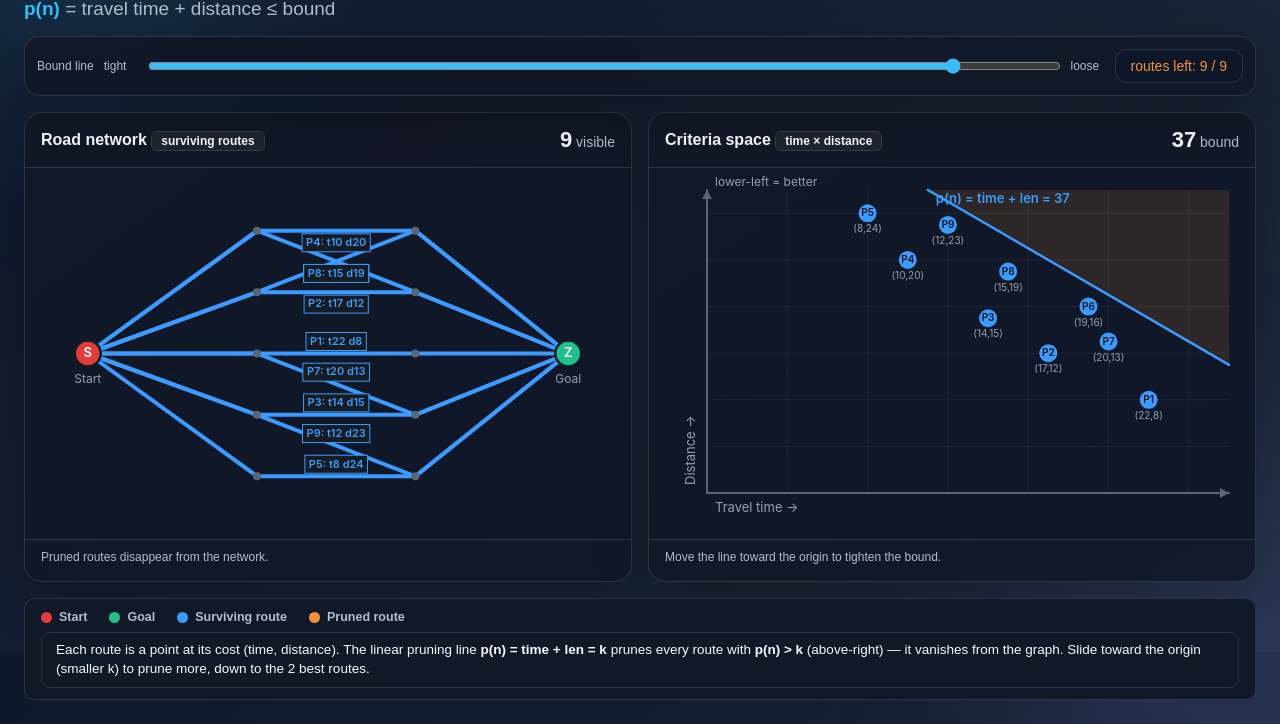
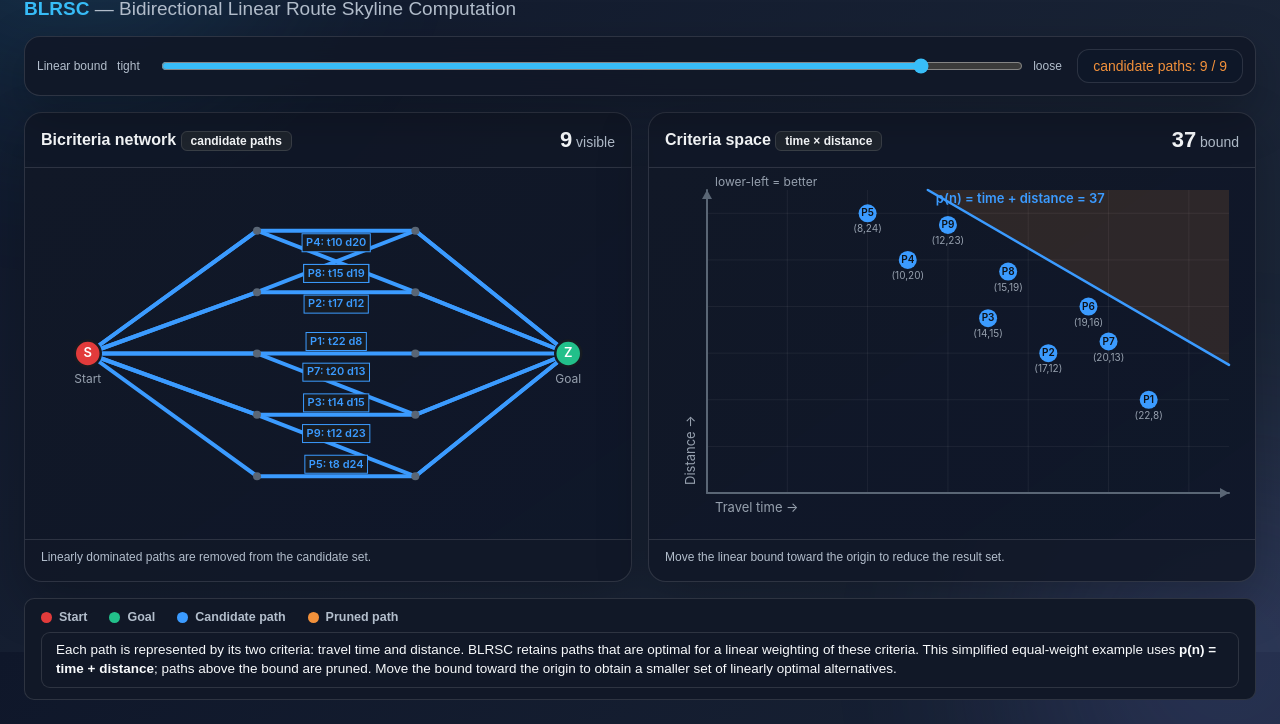
Before and after one commit to sonjawaldi/DarascienceSeminar, a website: page Linear/index.html in a window 1280 px wide. Shown: the part 148-872 px from the top of the page. Drawn offline with Linux system fonts and the light colour scheme.

Commit message:
chnage title

```diff
--- a/Linear/index.html
+++ b/Linear/index.html
@@ -3,7 +3,7 @@
 <head>
 <meta charset="UTF-8">
 <meta name="viewport" content="width=device-width, initial-scale=1.0">
-<title>BLRSC — Skyline Path Optimization (SJSK14)</title>
+<title>Linear Path Skyline Computation in Bicriteria Networks</title>
 <link rel="icon" type="image/png" href="/favicon.png">
 <link rel="stylesheet" href="/responsive.css">
 <style>
@@ -130,39 +130,39 @@
   <div class="page-shell">
   <header class="page-header">
     <div class="page-title-wrap">
-      <h1>BLRSC — Linear Skyline Pruning</h1>
-      <div class="formula"><b>p(n)</b> = travel time + distance ≤ bound</div>
+      <h1>Linear Path Skyline Computation in Bicriteria Networks</h1>
+      <div class="formula"><b>BLRSC</b> — Bidirectional Linear Route Skyline Computation</div>
     </div>
   </header>
 
   <div class="controls">
     <div class="range-wrap">
-      <span class="stepnum">Bound line</span>
+      <span class="stepnum">Linear bound</span>
       <span class="stepnum">tight</span>
       <input type="range" id="bound" min="29" max="38" step="1" value="37">
       <span class="stepnum">loose</span>
     </div>
-    <div class="verdict" id="prunecount">routes left: 9 / 9</div>
+    <div class="verdict" id="prunecount">candidate paths: 9 / 9</div>
   </div>
 
   <main>
     <div class="col">
-      <div class="col-head"><span class="name">Road network <span class="tag">surviving routes</span></span><span class="cnt"><b id="routecount-l">9</b> visible</span></div>
+      <div class="col-head"><span class="name">Bicriteria network <span class="tag">candidate paths</span></span><span class="cnt"><b id="routecount-l">9</b> visible</span></div>
       <div class="canvas-wrap"><canvas id="map"></canvas></div>
-      <div class="algorithm-status">Pruned routes disappear from the network.</div>
+      <div class="algorithm-status">Linearly dominated paths are removed from the candidate set.</div>
     </div>
     <div class="col">
       <div class="col-head"><span class="name">Criteria space <span class="tag">time × distance</span></span><span class="cnt"><b id="boundvalue">37</b> bound</span></div>
       <div class="canvas-wrap"><canvas id="plot"></canvas></div>
-      <div class="algorithm-status">Move the line toward the origin to tighten the bound.</div>
+      <div class="algorithm-status">Move the linear bound toward the origin to reduce the result set.</div>
     </div>
   </main>
 
   <footer aria-label="Legend">
     <span class="item"><span class="dot" style="background:var(--start)"></span><b>Start</b></span>
     <span class="item"><span class="dot" style="background:var(--goal)"></span><b>Goal</b></span>
-    <span class="item"><span class="dot" style="background:var(--keep)"></span><b>Surviving route</b></span>
-    <span class="item"><span class="dot" style="background:var(--prune)"></span><b>Pruned route</b></span>
+    <span class="item"><span class="dot" style="background:var(--keep)"></span><b>Candidate path</b></span>
+    <span class="item"><span class="dot" style="background:var(--prune)"></span><b>Pruned path</b></span>
     <div class="narr" id="narr"></div>
   </footer>
   </div>
@@ -323,7 +323,7 @@
     }
     // label the bound line
     ctx.fillStyle=C.keep; ctx.font='600 13px -apple-system,Segoe UI,sans-serif'; ctx.textAlign='left'; ctx.textBaseline='bottom';
-    ctx.fillText('p(n) = time + len = '+k, x1+8, y1+16);
+    ctx.fillText('p(n) = time + distance = '+k, x1+8, y1+16);
   }
 
   function draw(){ AXT=26; AXL=26; drawMapPrune(); drawPlotPrune(); }
@@ -333,11 +333,11 @@
   const routeCount=document.getElementById('routecount-l'), boundValue=document.getElementById('boundvalue');
   function narrPrune(){
     const n=prunedRoutes().size, left=paths.length-n;
-    pruneCount.textContent='routes left: '+left+' / '+paths.length;
+    pruneCount.textContent='candidate paths: '+left+' / '+paths.length;
     pruneCount.style.color = (left<=2) ? 'var(--keep)' : 'var(--prune)';
     routeCount.textContent=left;
     boundValue.textContent=kbound;
-    narrEl.innerHTML='Each route is a point at its cost (time, distance). The linear pruning line <b>p(n) = time + len = k</b> prunes every route with <b>p(n) &gt; k</b> (above-right) — it vanishes from the graph. Slide toward the origin (smaller k) to prune more, down to the 2 best routes.';
+    narrEl.innerHTML='Each path is represented by its two criteria: travel time and distance. BLRSC retains paths that are optimal for a linear weighting of these criteria. This simplified equal-weight example uses <b>p(n) = time + distance</b>; paths above the bound are pruned. Move the bound toward the origin to obtain a smaller set of linearly optimal alternatives.';
   }
   boundSlider.oninput=()=>{ kbound=parseFloat(boundSlider.value); narrPrune(); draw(); };
 
```
Also changed, not shown: index.html (+6 -6 lines).
